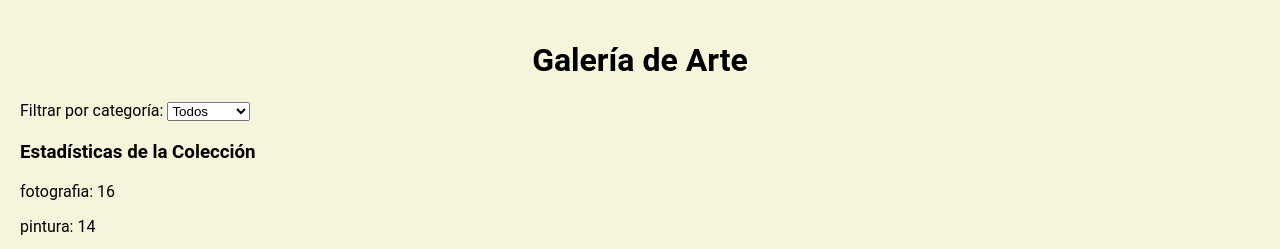
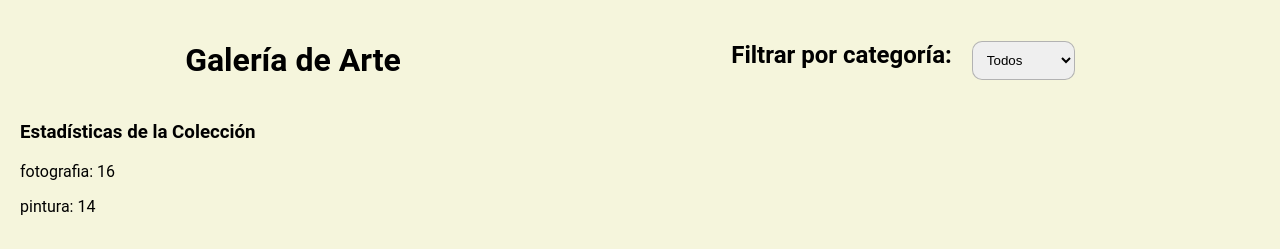
Before and after one commit to DanielVarel/mini-proyecto-lenguajes-, a plain HTML site: page index.html in a window 1280 px wide. Shown: the top 249 px of the page. Drawn offline with Linux system fonts and the light colour scheme.

Commit message:
Detallando CSS

```diff
--- a/estilos.css
+++ b/estilos.css
@@ -36,12 +36,34 @@ body {
     border-color: #d42525;
 }
 
-#filtros {
-    margin-top: 20px;
+#navBar {
+    display: flex;
+    justify-content: space-around;
+    align-items: center;
+}
+
+#tituloCategorias {
+    display: flex;
+    text-align: center;
+}
+
+#filtrosCategorias {
+    margin: 20px;
+    padding: 10px;
+    border-radius: 10px;
+    border: 1px solid rgba(0, 0, 0, 0.253);
+}
+
+#filtros{
+    display: flex;
 }
 
 #estadisticas {
     margin-top: 20px;
+}
+
+#galeria {
+    margin: 50px;
 }
 
 .marcoPintura{
--- a/index.html
+++ b/index.html
@@ -7,14 +7,16 @@
     <title>Galería de Arte Virtual</title>
 </head>
 <body>
+    <div id="navBar">
         <h1 id="titulo">Galería de Arte</h1>
         <div id="filtros">
-        <label>Filtrar por categoría:</label>
+            <h2 id="tituloCategorias">Filtrar por categoría:</h2>
             <select id="filtrosCategorias">
                 <option value="todo">Todos</option>
                 <option value="pintura">Pintura</option>
                 <option value="fotografia">Fotografía</option>
             </select>
+        </div>
     </div>
     <div id="estadisticas"></div>
     <div id="galeria" style="display: grid;grid-template-columns: repeat(auto-fill, minmax(200px, 1fr));gap: 10px;">
```
Lines whose indentation alone changed are shown as unchanged.
